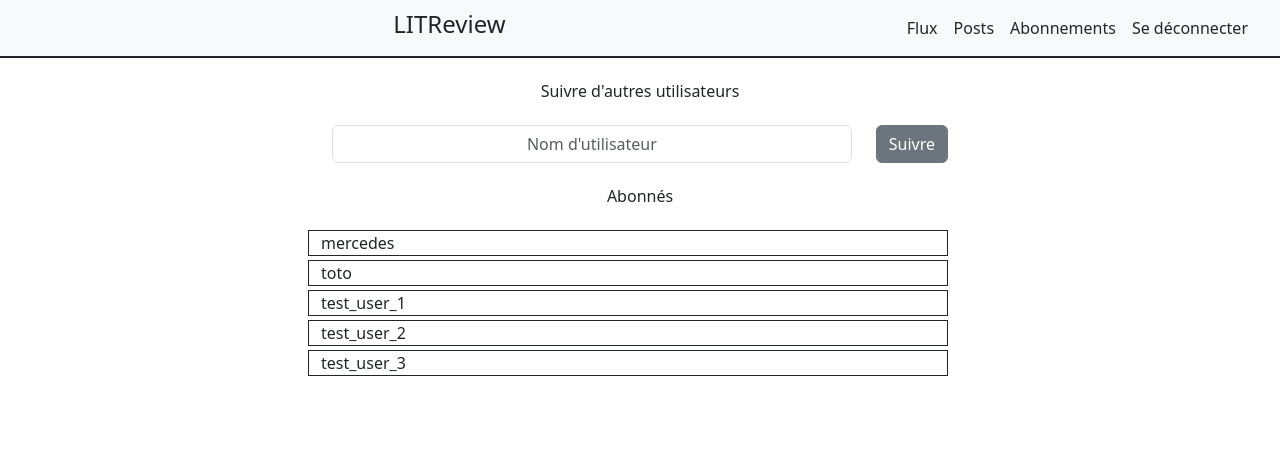
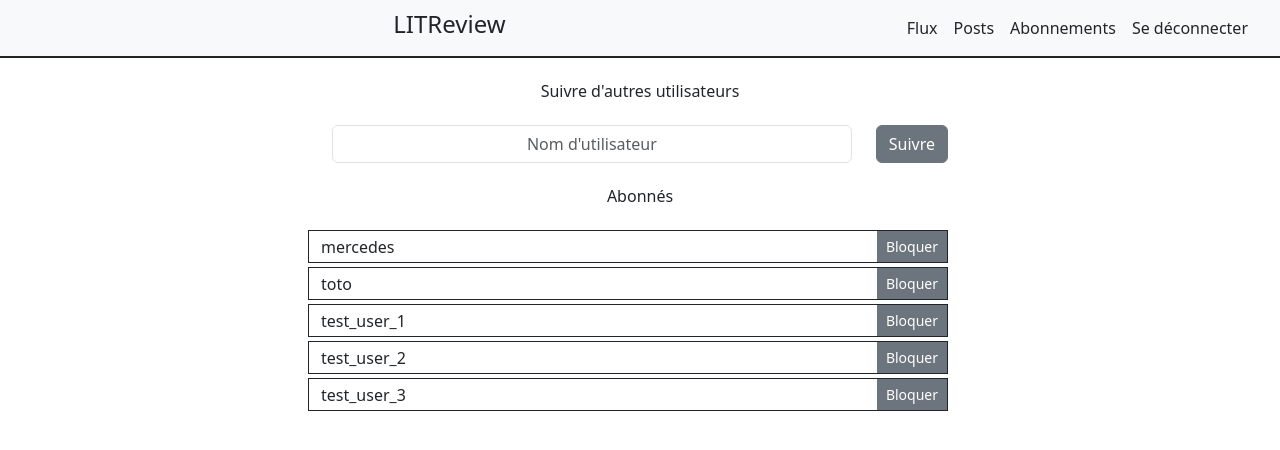
Before and after one commit to DayriseA/OCP9_LITRevu, a Django app: page /follows/ in a window 1280 px wide. Shown: the top 450 px of the page. Run offline with Django 4.2, Linux system fonts and the light colour scheme; a user stored in the database is signed in; data comes from the database, SQL or seed files in the repository; both versions use the stored data as it was after the commit; some libraries are stand-ins or nearby versions.

Commit message:
feat(rating): add block user functionality and adapt feed and follows views and templates accordingly

```diff
--- a/litrevu/litrevu/urls.py
+++ b/litrevu/litrevu/urls.py
@@ -78,6 +78,8 @@ urlpatterns = [
     ),
     path("follows/", rating.views.follows, name="follows"),
     path("unfollow/<int:user_id>/", rating.views.unfollow, name="unfollow"),
+    path("block/<int:user_id>/", rating.views.block_user, name="block"),
+    path("unblock/<int:user_id>/", rating.views.unblock_user, name="unblock"),
 ]
 
 # Do not use this in production.
--- a/litrevu/rating/templates/rating/feed.html
+++ b/litrevu/rating/templates/rating/feed.html
@@ -72,9 +72,9 @@
         </div>
       {% endif %}
     {% endfor %}
-
+    <div class="m-2 float-end">
+      {% include "rating/partials/page_navigation.html" %}
+    </div>
   </div>
 
-  {% include "rating/partials/page_navigation.html" %}
-
 {% endblock %}
--- a/litrevu/rating/templates/rating/follows.html
+++ b/litrevu/rating/templates/rating/follows.html
@@ -43,13 +43,40 @@
     {% endif %}
 
     {% if followers %}
-      <div class="row">
+      <div class="row mb-4">
         <div class="col-12 mb-3">
           <h6 class="text-center">Abonnés</h6>
         </div>
         {% for user in followers %}
-          <div class="row border border-dark align-items-center mb-1">
-            {{ user }}
+          <div class="row border border-dark align-items-center pe-0 mb-1">
+            <div class="col-sm px-0">
+              {{ user }}
+            </div>
+            <div class="col-sm pe-0">
+              <a href="{% url 'block' user.id %}" class="btn btn-sm btn-secondary rounded-0 float-end">
+                Bloquer
+              </a>
+            </div>
+          </div>
+        {% endfor %}
+      </div>
+    {% endif %}
+
+    {% if blocked %}
+      <div class="row mb-4">
+        <div class="col-12 mb-3">
+          <h6 class="text-center">Utilisateurs bloqués</h6>
+        </div>
+        {% for user in blocked %}
+          <div class="row border border-dark align-items-center pe-0 mb-1">
+            <div class="col-sm px-0">
+              {{ user }}
+            </div>
+            <div class="col-sm pe-0">
+              <a href="{% url 'unblock' user.id %}" class="btn btn-sm btn-secondary rounded-0 float-end">
+                Débloquer
+              </a>
+            </div>
           </div>
         {% endfor %}
       </div>
--- a/litrevu/rating/templates/rating/my_posts.html
+++ b/litrevu/rating/templates/rating/my_posts.html
@@ -68,8 +68,9 @@
         </div>
       {% endif %}
     {% endfor %}
+    <div class="m-2 float-end">
+      {% include "rating/partials/page_navigation.html" %}
+    </div>
   </div>
 
-  {% include "rating/partials/page_navigation.html" %}
-
 {% endblock %}
--- a/litrevu/rating/views.py
+++ b/litrevu/rating/views.py
@@ -18,8 +18,8 @@ def feed(request):
     from the user, and reviews responding to the user's tickets.
     """
     user = request.user
+    users_followed = user.follows.all()
     # tickets (not reviewed by same author) and reviews from followed users
-    users_followed = user.follows.all()
     tickets_followed = models.Ticket.objects.filter(author__in=users_followed).exclude(
         Q(review__author=F("author"))
     )
@@ -49,7 +49,7 @@ def feed(request):
         reverse=True,
     )
     # paginate the feed
-    paginator = Paginator(feed, 5)
+    paginator = Paginator(feed, 4)
     page_number = request.GET.get("page")
     page_obj = paginator.get_page(page_number)
     return render(request, "rating/feed.html", {"page_obj": page_obj})
@@ -65,7 +65,7 @@ def my_posts(request):
         key=lambda instance: instance.time_created,
         reverse=True,
     )
-    paginator = Paginator(feed, 5)
+    paginator = Paginator(feed, 4)
     page_number = request.GET.get("page")
     page_obj = paginator.get_page(page_number)
     return render(request, "rating/my_posts.html", {"page_obj": page_obj})
@@ -194,11 +194,12 @@ def review_delete(request, review_id):
 def follows(request):
     """
     Allow the user to follow an other using an input with its username.
-    Displays a list of followed users. Also displays a list of followers.
+    Displays a list of followed users, followers and blocked users.
     """
     user = request.user
     following = user.follows.all()  # users followed by the user
     followers = user.followers.all()  # users following the user
+    blocked_users = user.blocks.all()  # users blocked by the user
 
     if request.method == "POST":
         username = request.POST.get("username")
@@ -215,12 +216,16 @@ def follows(request):
         if user_to_follow in user.follows.all():
             messages.error(request, "Vous suivez déjà cet utilisateur.")
             return redirect("follows")
+        # check if the user_to_follow has not blocked the user
+        if user in user_to_follow.blocks.all():
+            messages.error(request, "Vous avez été bloqué par cet utilisateur.")
+            return redirect("follows")
         # add the user_to_follow to the user's following
         user.follows.add(user_to_follow)
         messages.success(request, f"Vous suivez maintenant {user_to_follow.username}.")
         return redirect("follows")
 
-    context = {"following": following, "followers": followers}
+    context = {"following": following, "followers": followers, "blocked": blocked_users}
     return render(request, "rating/follows.html", context=context)
 
 
@@ -233,3 +238,39 @@ def unfollow(request, user_id):
         user.follows.remove(user_to_unfollow)
         messages.success(request, f"Vous ne suivez plus {user_to_unfollow.username}.")
     return redirect("follows")
+
+
+@login_required
+def block_user(request, user_id):
+    """Block a follower. Use to prevent a user from following you"""
+    user_to_block = get_object_or_404(User, id=user_id)
+    user = request.user
+    # no sense in blocking yourself
+    if user_to_block == request.user:
+        messages.error(request, "Vous ne pouvez pas vous bloquer vous-même.")
+        return redirect("follows")
+    # check if the user is already blocked
+    if user_to_block in request.user.blocks.all():
+        messages.error(request, "Vous avez déjà bloqué cet utilisateur.")
+        return redirect("follows")
+    # blocks the follower
+    user.blocks.add(user_to_block)
+    user_to_block.follows.remove(user)  # removed from the blocked user's following
+    # if followed, unfollow the blocked user
+    if user_to_block in user.follows.all():
+        user.follows.remove(user_to_block)
+    messages.success(request, f"Vous avez bloqué {user_to_block.username}.")
+    return redirect("follows")
+
+
+@login_required
+def unblock_user(request, user_id):
+    """Unblock a blocked user"""
+    user_to_unblock = get_object_or_404(User, id=user_id)
+    user = request.user
+    if user_to_unblock in user.blocks.all():
+        user.blocks.remove(user_to_unblock)
+        # add back the user to the blocked user's following
+        user_to_unblock.follows.add(user)
+        messages.success(request, f"Vous avez débloqué {user_to_unblock.username}.")
+    return redirect("follows")
```
Also changed, not shown: litrevu/db.sqlite3, litrevu/medias/La-Voie-des-Rois-vol-2-Les-Archives-de-Roshar.jpg (added), litrevu/medias/Roue_du_temps_T1.jpg (deleted), litrevu/medias/Roue_du_temps_T1_2n1ntTJ.jpg (added), litrevu/medias/Roue_du_temps_T1_g6hT6dE.jpg (deleted), litrevu/medias/Sapiens_-_Une_breve_histoire_de_lhumanite.webp (added), litrevu/medias/ff16_artbook.jpg (added), litrevu/medias/final_fantasy_xvi_est-il_un_vrai_final_fantasy__646c7bc76b6d8.jpg (deleted).
